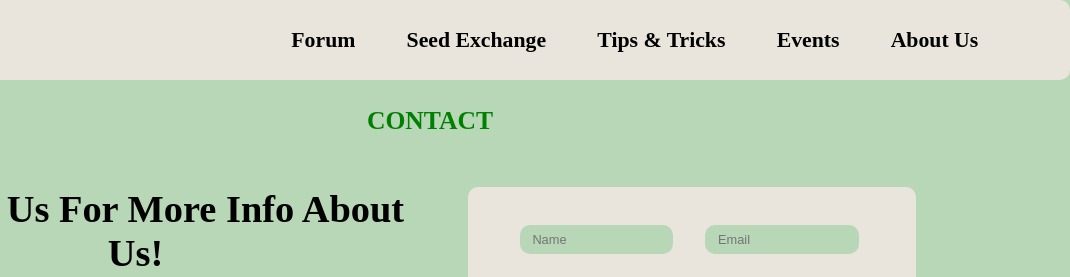
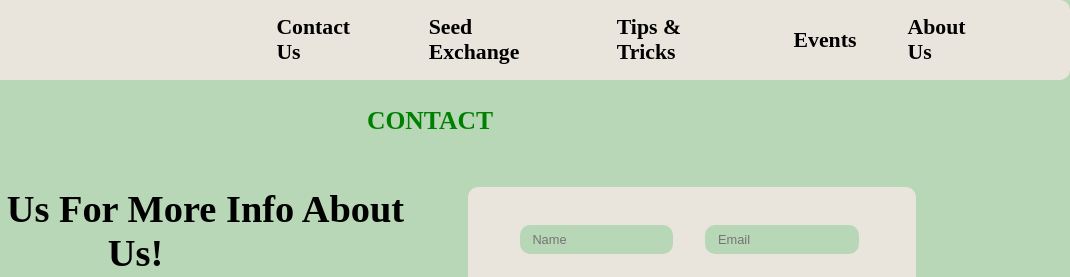
Before and after one commit to manush-patelll/2201030400086, a plain HTML site: page Contact Us.html in a window 1280 px wide. Shown: the top 277 px of the page, 210-1280 px from the left. Drawn offline with Linux system fonts and the light colour scheme.

Commit message:
Update Contact Us.html

```diff
--- a/Contact Us.html
+++ b/Contact Us.html
@@ -180,7 +180,7 @@
       <div class="logo"><img src="logo.jpg" alt="logo" /></div>
       <div class="nav-bar">
         <ul class="items">
-          <a href="Contact Us"><li>Forum</li></a>
+          <a href="Contact Us"><li>Contact Us</li></a>
           <a href="Seeds.html"><li>Seed Exchange</li></a>
           <a href="Tips & Tricks.html"><li>Tips & Tricks</li></a>
           <a href="Events.html"><li>Events</li></a>
```
